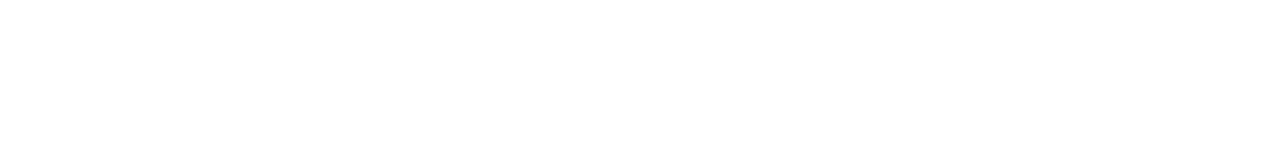
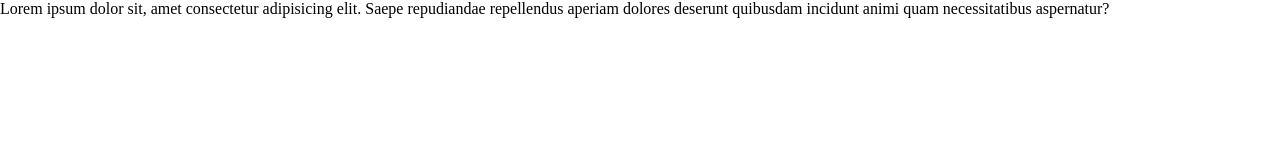
Before and after one commit to Anupez16/testingtest, a plain HTML site: page index.html in a window 1280 px wide. Drawn offline with Linux system fonts and the light colour scheme.

Commit message:
first commit anup

```diff
--- a/index.html
+++ b/index.html
@@ -7,6 +7,6 @@
     <link rel="stylesheet" href="style.css">
 </head>
 <body>
-
+  <p>  Lorem ipsum dolor sit, amet consectetur adipisicing elit. Saepe repudiandae repellendus aperiam dolores deserunt quibusdam incidunt animi quam necessitatibus aspernatur?</p>
 </body>
 </html>
```
